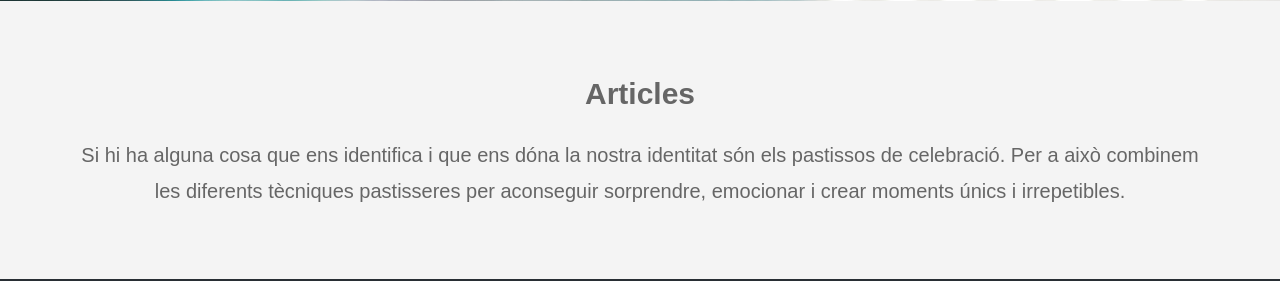
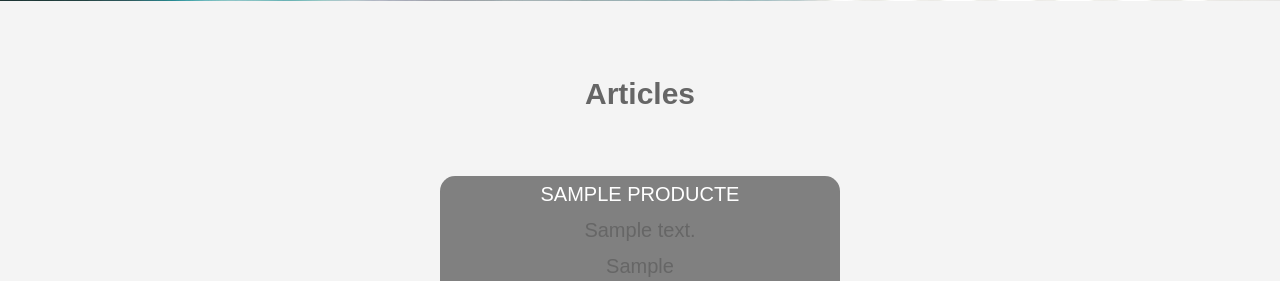
Before and after one commit to paucamos/mayers-online-bakery, a PHP site: page /botiga.php in a window 1280 px wide. Shown: the part 799-1080 px from the top of the page. Run offline with PHP 8.4, Linux system fonts and the light colour scheme; tables that the repository leaves empty or names only in its code hold one stand-in row (values such as "Sample post").

Commit message:
Canvis Back-End Mostra Articles

```diff
--- a/botiga.php
+++ b/botiga.php
@@ -12,6 +12,7 @@
   <link rel="stylesheet" href="css/estilsContacta.css">
   <link rel="stylesheet" href="css/scroll.css">
   <link rel="stylesheet" href="css/estilLogin.css">
+  <link rel="stylesheet" href="css/productes.css">
   <link rel="stylesheet" href="https://use.fontawesome.com/releases/v5.7.0/css/all.css" integrity="sha384-lZN37f5QGtY3VHgisS14W3ExzMWZxybE1SJSEsQp9S+oqd12jhcu+A56Ebc1zFSJ" crossorigin="anonymous">
   <script src="./js/scripts.js"></script>
   <link rel=”shortcut icon” type=”image/png” href=”/favicon.png”/>
@@ -61,10 +62,10 @@
   </div>
   <section id="serveis" class="section section-light">
     <h2>Articles</h2>
-    <p>
-      Si hi ha alguna cosa que ens identifica i que ens dóna la nostra identitat són els pastissos de celebració.
-      Per a això combinem les diferents tècniques pastisseres per aconseguir sorprendre, emocionar i crear moments únics i irrepetibles.
-    </p>
+      <?php
+        include('conexio.php');
+        include('productes.php');
+       ?>
   </section>
   <section class="section section-dark">
     <footer> Pau Camós Parra</footer>
--- /dev/null
+++ b/css/productes.css
@@ -0,0 +1,15 @@
+.producte {
+  background-color: grey;
+  border-radius: 15px;
+  display: inline-block;
+  margin: 0 auto;
+  margin: 3px;
+}
+#objeto0 {
+  font-size: 20px;
+  color: white;
+  text-transform: uppercase;
+}
+#objeto2 {
+
+}
--- /dev/null
+++ b/productes.php
@@ -0,0 +1,22 @@
+<?php
+
+
+$sql = "SELECT nom, descripcio, preu FROM productes";
+$result = mysqli_query($conn, $sql); // First parameter is just return of "mysqli_connect()" function
+echo "<br>";
+echo "<div class='taulaProductes' >";
+$contador = 0;
+$numImg = 1;
+while ($row = mysqli_fetch_assoc($result)) { // Important line !!! Check summary get row on array ..
+    echo "<div class='producte' >";
+    foreach ($row as $field => $value) { // I you want you can right this line like this: foreach($row as $value) {
+        echo  "<div id='objeto".$contador ++."' class='propiedades' >" . $value . "</div>" ; // I just did not use "htmlspecialchars()" function.
+    }
+    echo  "<img src='./img/img".$numImg.".jpg'>";
+    $contador = 0;
+    echo "</div>";
+}
+echo "</div>";
+
+
+ ?>
```
